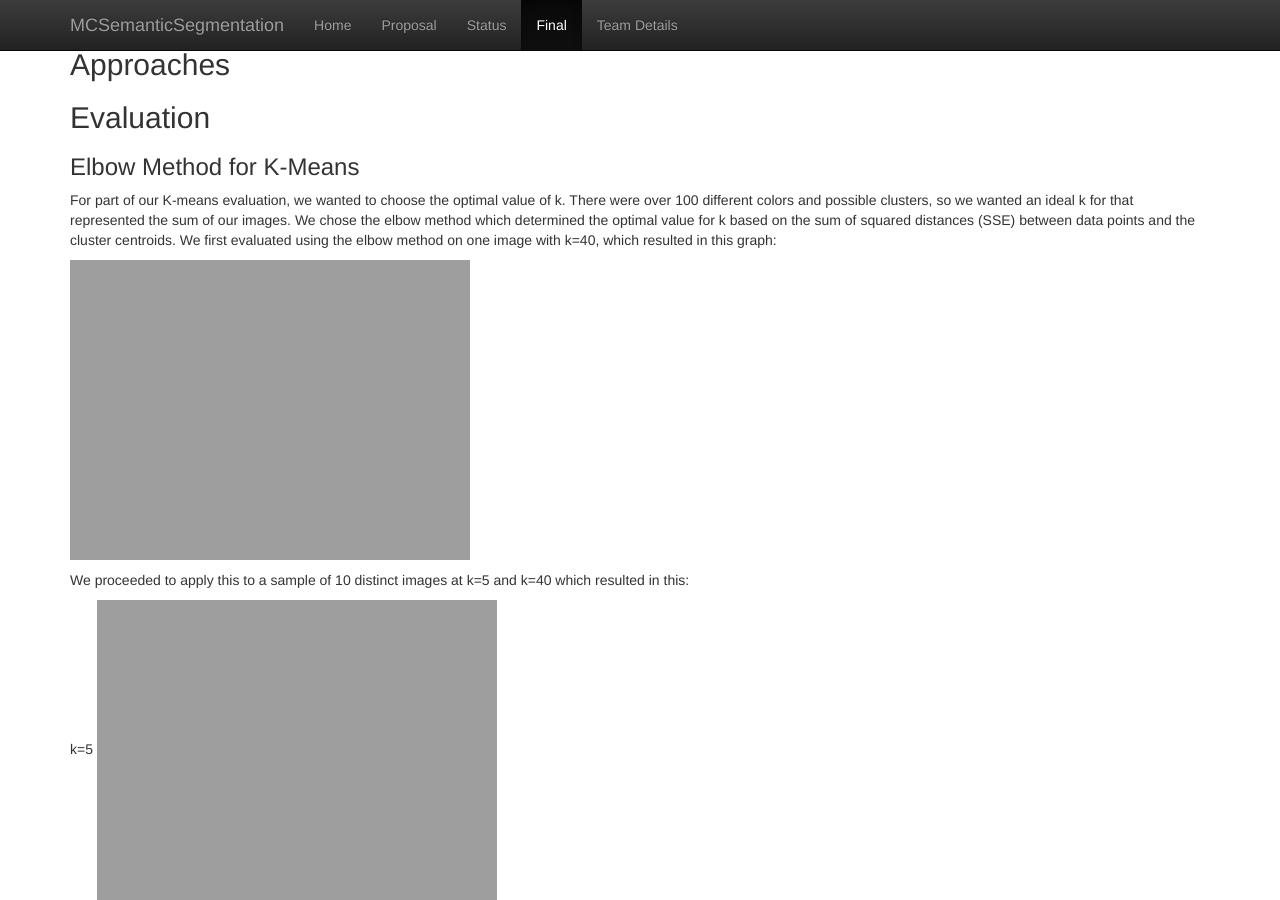
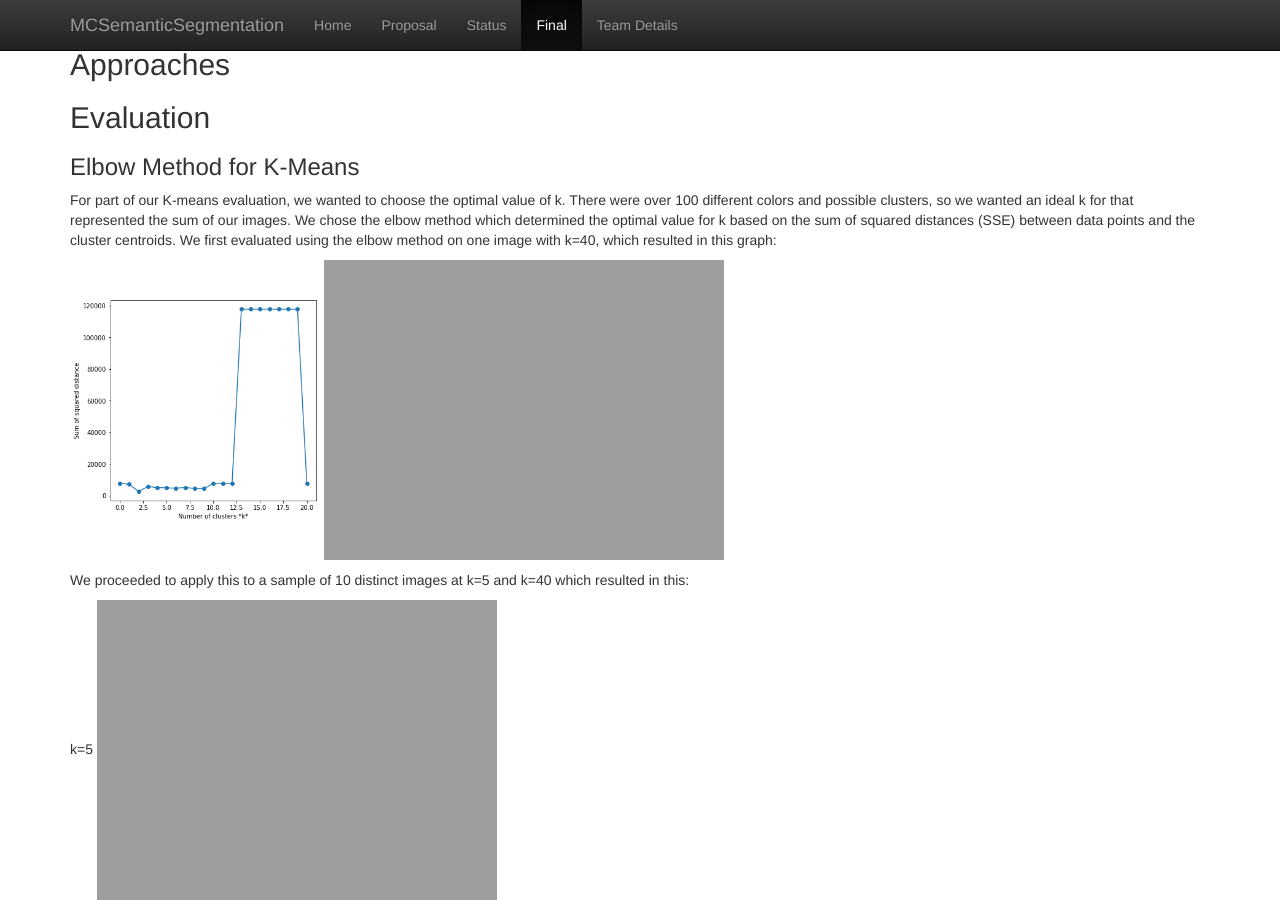
Before and after one commit to KevinJChen/MCSemanticSegmentation, a Jekyll site: the page built from docs/final.md, in a window 1280 px wide and 900 px high, scrolled down 1011 px. Built offline with Jekyll 4.4.1, drawn with Linux system fonts in a browser that asks for light colours.

Commit message:
Update final.md

```diff
--- a/docs/final.md
+++ b/docs/final.md
@@ -31,7 +31,7 @@ An obstacle was using Malmo's functionality to get the location of block/entity,
 
 For part of our K-means evaluation, we wanted to choose the optimal value of k. There were over 100 different colors and possible clusters, so we wanted an ideal k for that represented the sum of our images. We chose the elbow method which determined the optimal value for k based on the sum of squared distances (SSE) between data points and the cluster centroids. We first evaluated using the elbow method on one image with k=40, which resulted in this graph:
 
-
+<img src="./images/kmeans/elbow0.png" width="250"/>
 ![](./images/kmeans/elbow0.png = 250x)
 
 
```
